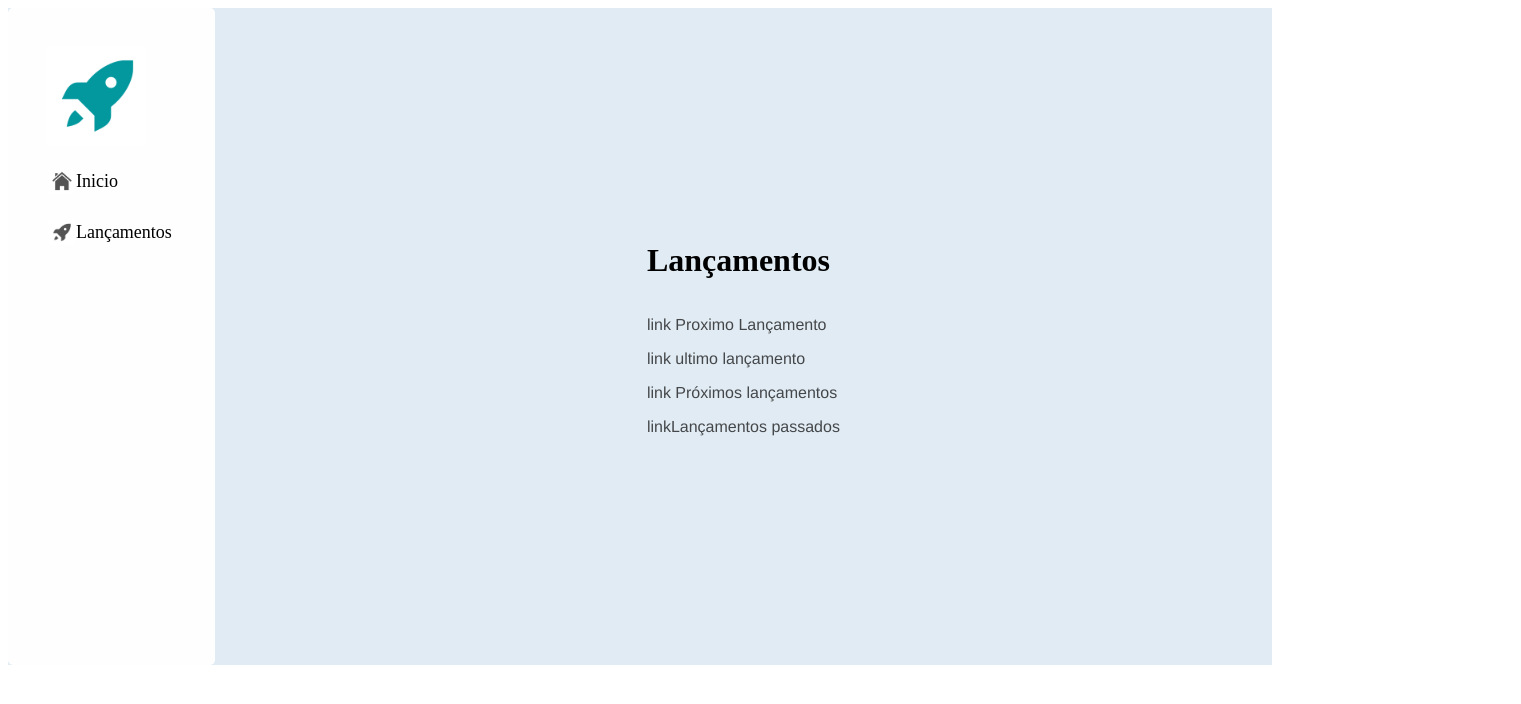
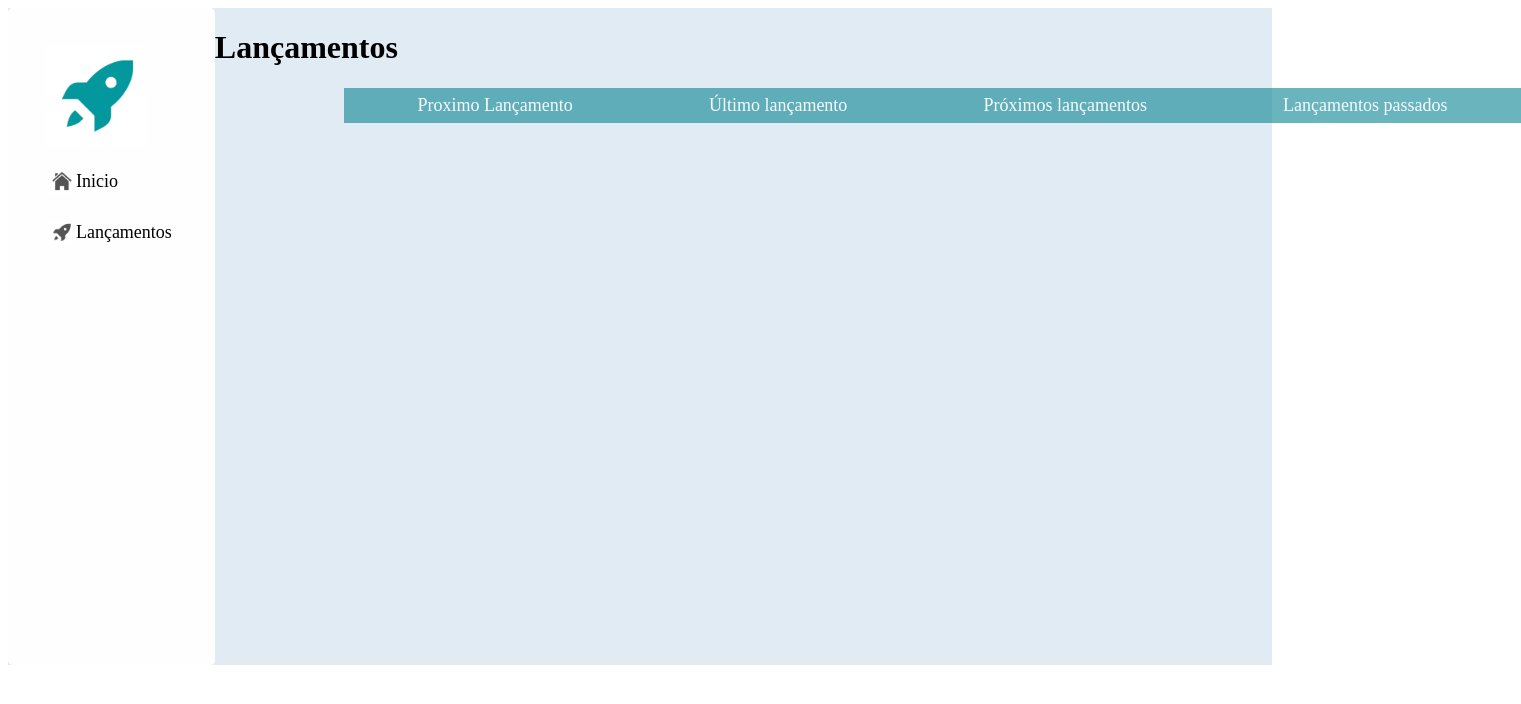
Before and after one commit to CarolinaInglethe/ci-space-x, a React (Create React App) app: page / in a window 1280 px wide. Both pictures are taken after a click on the button "Veja aqui". Shown: the top 704 px of the page, 1521 px wide, since content can reach past the window. Built offline with nearby package versions, Linux system fonts and the light colour scheme; no server answers.

Commit message:
Releases - componente NavBarReleases - CSS

```diff
--- a/src/components/NavBarReleases.jsx
+++ b/src/components/NavBarReleases.jsx
@@ -1,14 +1,14 @@
 import React from 'react';
+import { Link } from 'react-router-dom';
 
 const NavBarReleases = () => {
 
   return (
     <div className="navbar-releases-container">
-      <p>link Proximo Lançamento</p>
-      <p>link ultimo lançamento</p>
-
-      <p> link Próximos lançamentos</p>
-      <p> linkLançamentos passados</p>
+      <Link to="/release/next">Proximo Lançamento</Link>
+      <Link to="/release/latest">Último lançamento</Link>
+      <Link to="/releases/next">Próximos lançamentos</Link>
+      <Link to="/releases/next">Lançamentos passados</Link>
     </div>
   )
 }
--- a/src/css/App.css
+++ b/src/css/App.css
@@ -33,7 +33,7 @@ a {
   color: rgba(0, 0, 0, 0.561);
 }
 
-.home-container , .releases-container {
+.home-container {
   margin: auto;
   display: flex;
   flex-direction: column;
@@ -66,6 +66,11 @@ a {
   font-family: 'Franklin Gothic Medium', 'Arial Narrow', Arial, sans-serif;
 }
 
+.releases-container {
+  display: flex;
+  flex-direction: column;
+}
+
 .releases-section {
   display: flex;
   flex-direction: column;
@@ -73,3 +78,21 @@ a {
   font-size: large;
   margin: 10px;
 }
+
+.navbar-releases-container {
+  background-color: rgba(27, 140, 155, 0.651);
+  display: flex;
+  justify-content: space-around;
+  margin-left: 20%;
+  padding: 5px;
+  width: 180%;
+}
+
+.navbar-releases-container a {
+  color: rgb(247, 251, 255);
+  font-size: large;
+}
+
+.navbar-releases-container a:hover {
+  color: rgba(242, 247, 251, 0.801);
+}
```
